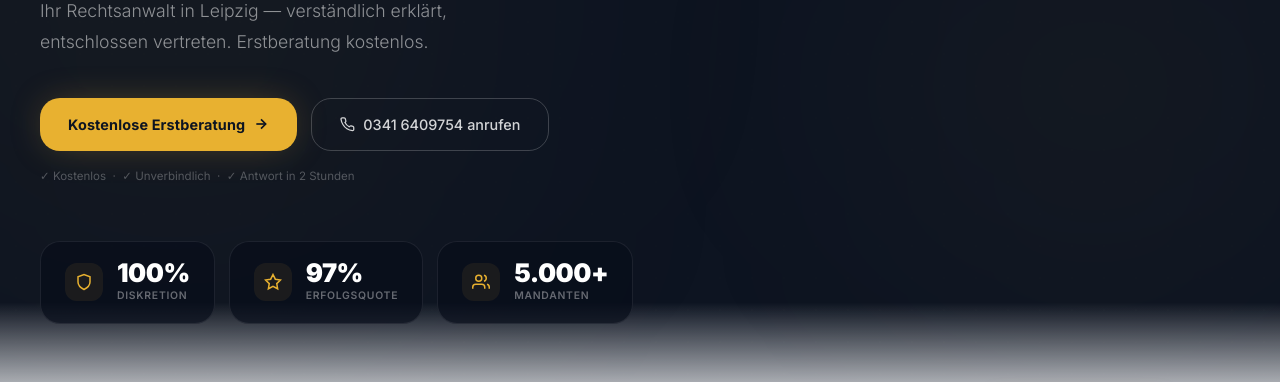
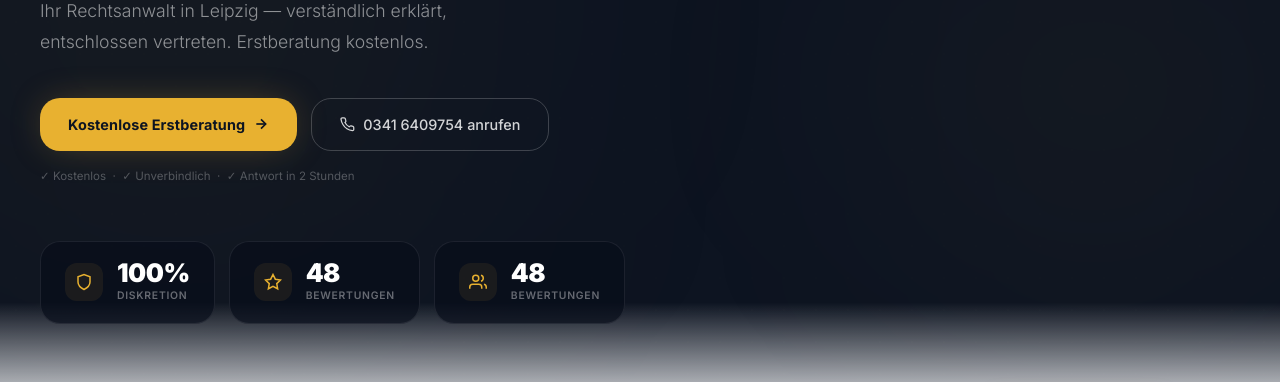
Before and after one commit to systemsforfuture/anwaltsbuero-leipzig-rechtsanwaelte-kuhne-und-mutz-p-leipzig, a plain HTML site: page index.html in a window 1280 px wide. Shown: the part 418-800 px from the top of the page. Drawn offline with nearby package versions, Linux system fonts and the light colour scheme.

Commit message:
fix: remove fake stats, real reviews count, fix impressum title

```diff
--- a/index.html
+++ b/index.html
@@ -445,11 +445,11 @@
         </div>
         <div class="stat-card glass-dark">
           <div class="stat-icon"><svg viewBox="0 0 24 24" fill="none" stroke="currentColor" stroke-width="2"><polygon points="12 2 15.09 8.26 22 9.27 17 14.14 18.18 21.02 12 17.77 5.82 21.02 7 14.14 2 9.27 8.91 8.26 12 2"/></svg></div>
-          <div><div class="stat-n" id="stat-success">97%</div><div class="stat-l">Erfolgsquote</div></div>
+          <div><div class="stat-n" id="stat-success">48</div><div class="stat-l">Bewertungen</div></div>
         </div>
         <div class="stat-card glass-dark">
           <div class="stat-icon"><svg viewBox="0 0 24 24" fill="none" stroke="currentColor" stroke-width="2"><path d="M17 21v-2a4 4 0 0 0-4-4H5a4 4 0 0 0-4 4v2"/><circle cx="9" cy="7" r="4"/><path d="M23 21v-2a4 4 0 0 0-3-3.87M16 3.13a4 4 0 0 1 0 7.75"/></svg></div>
-          <div><div class="stat-n" id="stat-clients">5.000+</div><div class="stat-l">Mandanten</div></div>
+          <div><div class="stat-n" id="stat-clients">48</div><div class="stat-l">Bewertungen</div></div>
         </div>
       </div>
     </div>
@@ -648,8 +648,8 @@
           <span class="process-step-badge">04</span>
         </div>
         <h3>Erfolgreicher Abschluss</h3>
-        <p>97% Erfolgsquote: Wir kämpfen bis zum bestmöglichen Ergebnis für Sie.</p>
-        <span class="process-highlight">97% Erfolgsquote</span>
+        <p>Konsequent und persönlich — wir kämpfen für Ihr bestmögliches Ergebnis.</p>
+        <span class="process-highlight">Ihr Recht durchsetzen</span>
       </div>
     </div>
     <div style="text-align:center" class="rv">
@@ -691,12 +691,12 @@
         <div class="about-box glass-dark" style="position:relative">
           <div class="about-box-accent"></div>
           <div style="position:relative">
-            <div class="about-main-num gold-text" id="about-years">25+</div>
-            <div class="about-main-lbl">Jahre Erfahrung</div>
+            <div class="about-main-num gold-text" id="about-years">Ihre<br>Kanzlei</div>
+            <div class="about-main-lbl">vor Ort</div>
             <div class="about-stats-grid">
               <div class="about-stat-card"><span class="about-stat-n">100%</span><span class="about-stat-l">Persönlich</span></div>
-              <div class="about-stat-card"><span class="about-stat-n" id="about-mandates">5.000+</span><span class="about-stat-l">Mandate</span></div>
-              <div class="about-stat-card"><span class="about-stat-n">97%</span><span class="about-stat-l">Erfolgsquote</span></div>
+              <div class="about-stat-card"><span class="about-stat-n" id="about-mandates">48</span><span class="about-stat-l">Bewertungen</span></div>
+              <div class="about-stat-card"><span class="about-stat-n">48</span><span class="about-stat-l">Bewertungen</span></div>
               <div class="about-stat-card"><span class="about-stat-n">4.6★</span><span class="about-stat-l">Bewertung</span></div>
             </div>
           </div>
@@ -722,7 +722,7 @@
         <div class="trust-point"><div class="trust-point-icon"><svg viewBox="0 0 24 24" fill="none" stroke="currentColor" stroke-width="2" width="18" height="18"><path d="M12 22s8-4 8-10V5l-8-3-8 3v7c0 6 8 10 8 10z"/></svg></div><h4>Anwaltsgeheimnis</h4><p>Absolute Vertraulichkeit in jedem Fall</p></div>
         <div class="trust-point"><div class="trust-point-icon"><svg viewBox="0 0 24 24" fill="none" stroke="currentColor" stroke-width="2" width="18" height="18"><circle cx="12" cy="12" r="10"/><polyline points="12 6 12 12 16 14"/></svg></div><h4>24h Erreichbarkeit</h4><p>Notfall-Hotline für dringende Fälle</p></div>
         <div class="trust-point"><div class="trust-point-icon"><svg viewBox="0 0 24 24" fill="none" stroke="currentColor" stroke-width="2" width="18" height="18"><polygon points="12 2 15.09 8.26 22 9.27 17 14.14 18.18 21.02 12 17.77 5.82 21.02 7 14.14 2 9.27 8.91 8.26 12 2"/></svg></div><h4>Fachanwälte</h4><p>Zertifizierte Spezialisten pro Rechtsgebiet</p></div>
-        <div class="trust-point"><div class="trust-point-icon"><svg viewBox="0 0 24 24" fill="none" stroke="currentColor" stroke-width="2" width="18" height="18"><polyline points="23 6 13.5 15.5 8.5 10.5 1 18"/><polyline points="17 6 23 6 23 12"/></svg></div><h4>97% Erfolgsquote</h4><p>Nachweislich überdurchschnittliche Ergebnisse</p></div>
+        <div class="trust-point"><div class="trust-point-icon"><svg viewBox="0 0 24 24" fill="none" stroke="currentColor" stroke-width="2" width="18" height="18"><polyline points="23 6 13.5 15.5 8.5 10.5 1 18"/><polyline points="17 6 23 6 23 12"/></svg></div><h4>Voller Einsatz</h4><p>Konsequente Durchsetzung Ihrer Rechte</p></div>
         <div class="trust-point"><div class="trust-point-icon"><svg viewBox="0 0 24 24" fill="none" stroke="currentColor" stroke-width="2" width="18" height="18"><rect x="3" y="11" width="18" height="11" rx="2" ry="2"/><path d="M7 11V7a5 5 0 0 1 10 0v4"/></svg></div><h4>DSGVO-konform</h4><p>Höchste Datenschutzstandards</p></div>
         <div class="trust-point"><div class="trust-point-icon"><svg viewBox="0 0 24 24" fill="none" stroke="currentColor" stroke-width="2" width="18" height="18"><path d="M17 21v-2a4 4 0 0 0-4-4H5a4 4 0 0 0-4 4v2"/><circle cx="9" cy="7" r="4"/><path d="M23 21v-2a4 4 0 0 0-3-3.87M16 3.13a4 4 0 0 1 0 7.75"/></svg></div><h4>Persönlich</h4><p>Fester Ansprechpartner ab Tag eins</p></div>
       </div>
@@ -783,7 +783,7 @@
         </div>
         <div class="faq-item">
           <button class="faq-btn"><span class="faq-btn-text">Wie ist die Erfolgsquote Ihrer Kanzlei?</span><svg class="faq-chev" viewBox="0 0 24 24" fill="none" stroke="currentColor" stroke-width="2"><polyline points="6 9 12 15 18 9"/></svg></button>
-          <div class="faq-answer"><p class="faq-answer-text">Wir erreichen eine Erfolgsquote von 97% — ob durch außergerichtliche Einigungen oder Gerichtsverfahren. Jeder Fall wird individuell mit einer maßgeschneiderten Strategie bearbeitet.</p></div>
+          <div class="faq-answer"><p class="faq-answer-text">Wir setzen Ihre Rechte konsequent durch — ob durch außergerichtliche Einigungen oder Gerichtsverfahren. Jeder Fall wird individuell mit einer maßgeschneiderten Strategie bearbeitet.</p></div>
         </div>
         <div class="faq-item">
           <button class="faq-btn"><span class="faq-btn-text">Wie funktioniert das Mandanten-Portal?</span><svg class="faq-chev" viewBox="0 0 24 24" fill="none" stroke="currentColor" stroke-width="2"><polyline points="6 9 12 15 18 9"/></svg></button>
@@ -879,8 +879,8 @@
     <div class="foot-bottom">
       <p class="foot-copy">&copy; 2026 Anwaltsbüro Leipzig Rechtsanwälte Kuhne und Mutz PartGmbB &middot; Alle Rechte vorbehalten</p>
       <div class="foot-legal">
-        <a href="#kontakt" title="Impressum wird bei Beauftragung eingerichtet">Impressum</a>
-        <a href="#kontakt" title="Datenschutz wird bei Beauftragung eingerichtet">Datenschutzerklärung</a>
+        <a href="#kontakt" >Impressum</a>
+        <a href="#kontakt" >Datenschutzerklärung</a>
         <span style="opacity:.35;font-size:.73rem;margin-left:6px">· Demo-Website</span>
       </div>
     </div>
```
